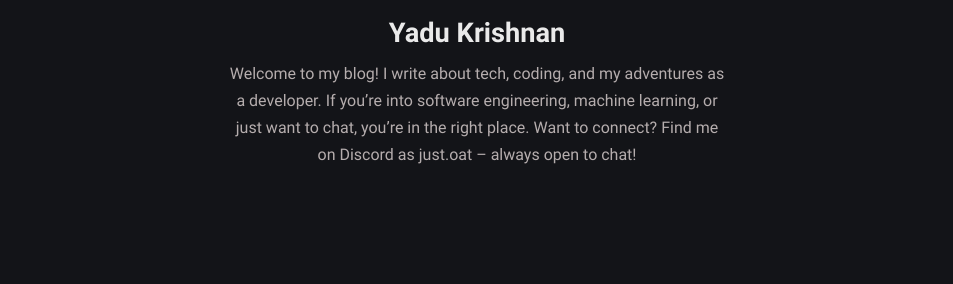
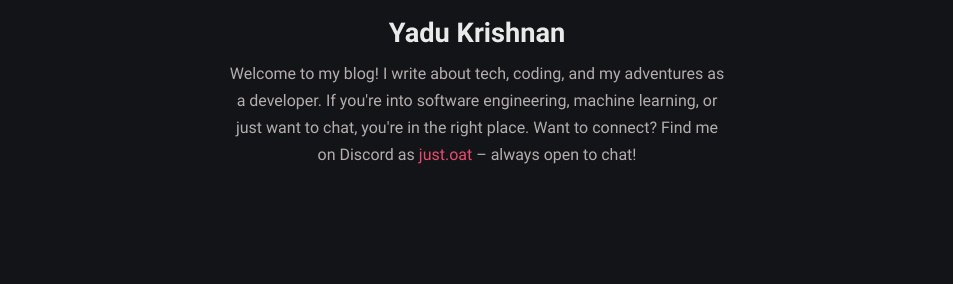
Before and after one commit to yadu-tv/yadu-tv.github.io, a Jekyll site: the page built from index.md, in a window 1280 px wide. Shown: the part 240-524 px from the top of the page, without its empty margins (163-1116 px from the left). Built offline with Jekyll 4.4.1, drawn with Linux system fonts in a browser that asks for light colours.

Commit message:
config fix

```diff
--- a/_config.yml
+++ b/_config.yml
@@ -11,8 +11,9 @@ mode: dark # default theme "dark" | "light"
 author:
   name: Yadu Krishnan
   bio: >-
-    Welcome to my blog! I write about tech, coding, and my adventures as a developer. If you’re into software engineering, machine learning, or just want to chat, you’re in the right place.
-    Want to connect? Find me on Discord as just.oat – always open to chat!
+    Welcome to my blog! I write about tech, coding, and my adventures as a developer. If you're into software engineering, machine learning, or just want to chat, you're in the right place.
+
+    Want to connect? Find me on Discord as <span style="color: #ff5277;">just.oat</span> – always open to chat!
   github: yadu-tv
   email: yaduk.tv@gmail.com
   avatar: /assets/img/avatar.png
```
